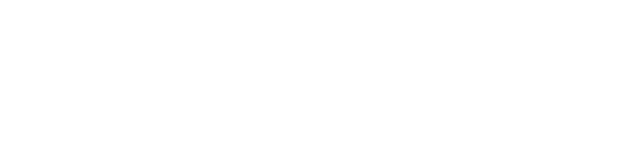
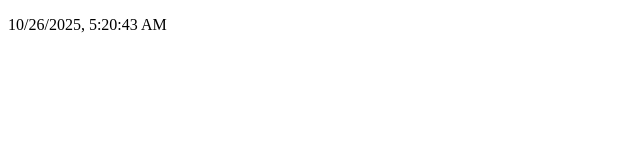
Before and after one commit to acciojob/clock-aswathamaallu007-star, a website: page main.html in a window 1280 px wide. Shown: the whole page, without its empty margins (0-640 px from the left). Drawn offline with Linux system fonts and the light colour scheme.

Commit message:
created a submission

```diff
--- a/main.html
+++ b/main.html
@@ -8,6 +8,7 @@
 
 <body>
 	<!-- the entire body must be written by student -->
+	<p id = 'timer'> clock </p>
     <script type="text/javascript" src="./script.js">
 </script>
 
--- a/script.js
+++ b/script.js
@@ -1 +1,8 @@
 //your JS code here. If required.
+
+setInterval(()=>{
+	const currentTime = new Date()
+    const p = document.getElementById('timer')
+	p.innerText = ` ${currentTime.toLocaleDateString()}, ${currentTime.toLocaleTimeString()}`
+
+},1000)
```
